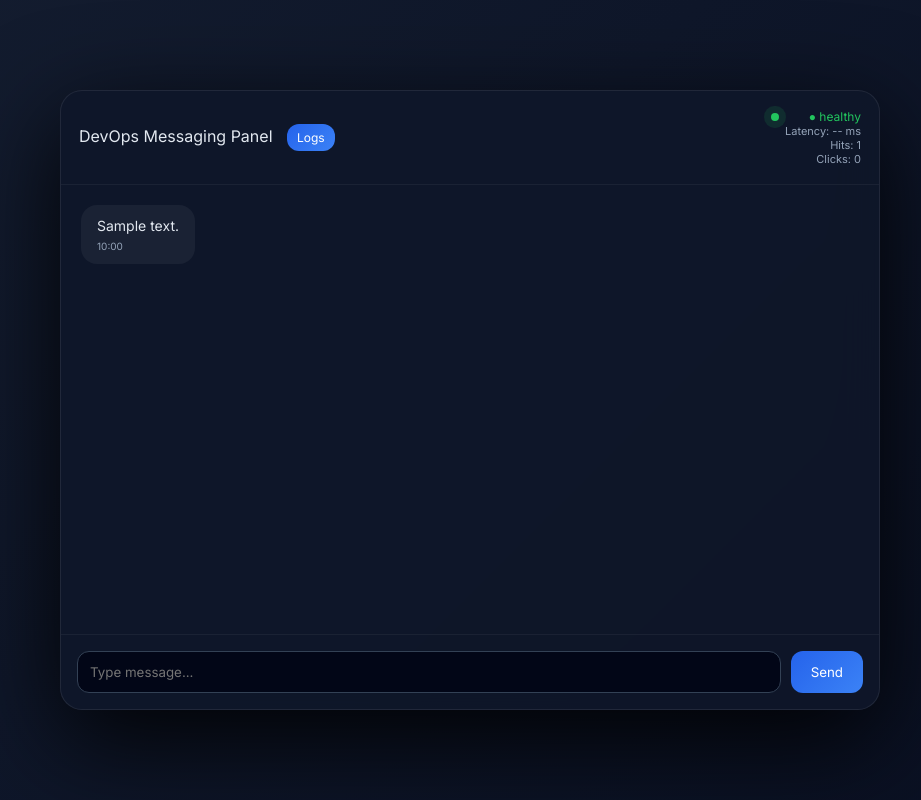
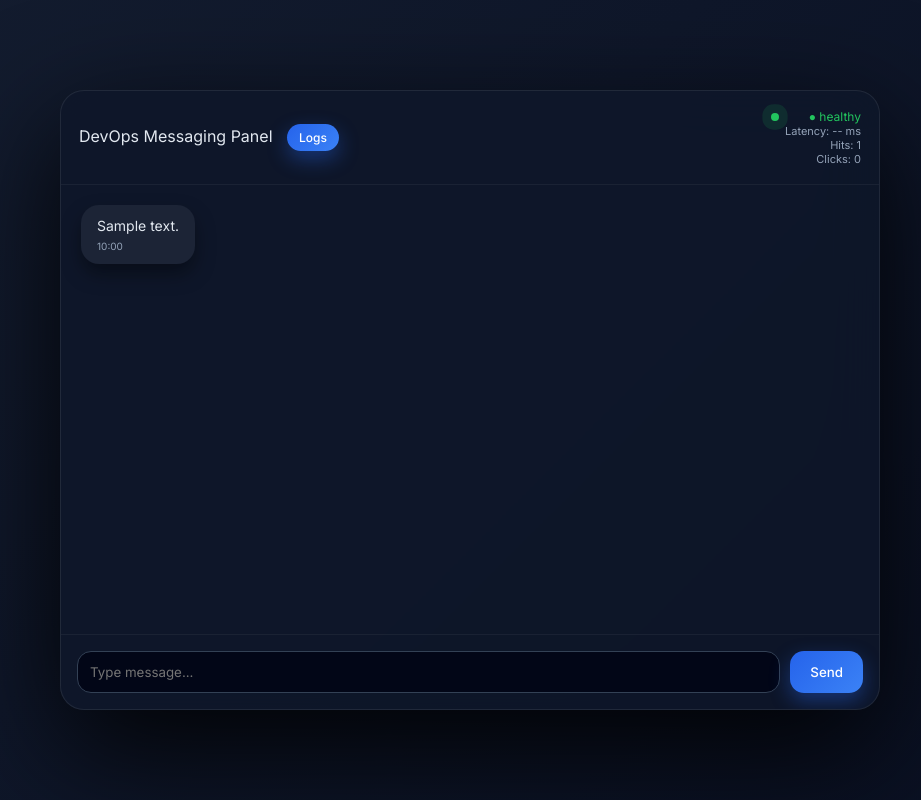
Before and after one commit to kvsatyanarayana949/two-tier-flask-app, a Flask app: page / in a window 1280 px wide. Shown: the whole page, without its empty margins (170-1091 px from the left). Run offline with Flask 2, Linux system fonts and the light colour scheme; data comes from the database, SQL or seed files in the repository; tables that the repository leaves empty hold one stand-in row (values such as "Sample post"); some libraries are stand-ins or nearby versions.

Commit message:
Update index.html

```diff
--- a/templates/index.html
+++ b/templates/index.html
@@ -18,6 +18,7 @@
     font-family:'Inter', sans-serif;
 }
 
+/* ===== BODY ===== */
 body {
     height:100vh;
     display:flex;
@@ -34,20 +35,28 @@ body {
     100%{background-position:0% 50%;}
 }
 
+/* ===== MAIN CONTAINER ===== */
 .container {
     width:100%;
     max-width:820px;
     height:620px;
     display:flex;
     flex-direction:column;
-    background: rgba(15,23,42,0.9);
-    backdrop-filter: blur(20px);
-    border-radius:22px;
+    background: rgba(15,23,42,0.85);
+    backdrop-filter: blur(25px);
+    border-radius:24px;
     border:1px solid rgba(255,255,255,0.08);
-    box-shadow:0 30px 100px rgba(0,0,0,0.9);
+    box-shadow:0 40px 120px rgba(0,0,0,0.9);
     overflow:hidden;
+    transition: all 0.3s ease;
 }
 
+.container:hover {
+    transform: translateY(-3px);
+    box-shadow:0 50px 150px rgba(0,0,0,1);
+}
+
+/* ===== HEADER ===== */
 .header {
     padding:18px;
     display:flex;
@@ -57,6 +66,7 @@ body {
     color:#e2e8f0;
 }
 
+/* ===== STATUS ===== */
 #status {
     font-size:12px;
     position:relative;
@@ -76,7 +86,7 @@ body {
 
 @keyframes pulse {
     0%{box-shadow:0 0 0 0 currentColor;}
-    70%{box-shadow:0 0 0 8px transparent;}
+    70%{box-shadow:0 0 0 10px transparent;}
     100%{box-shadow:0 0 0 0 transparent;}
 }
 
@@ -85,6 +95,7 @@ body {
     color:#94a3b8;
 }
 
+/* ===== MESSAGES ===== */
 .messages {
     flex:1;
     overflow-y:auto;
@@ -96,8 +107,10 @@ body {
 }
 .messages::-webkit-scrollbar-thumb {
     background:#334155;
+    border-radius:10px;
 }
 
+/* ===== MESSAGE BUBBLES ===== */
 .msg {
     margin-bottom:14px;
     display:flex;
@@ -113,19 +126,28 @@ body {
 
 .bubble {
     padding:12px 16px;
-    border-radius:16px;
+    border-radius:18px;
     max-width:65%;
     font-size:14px;
+    transition: all 0.25s ease;
 }
 
+.bubble:hover {
+    transform: scale(1.02);
+}
+
+/* USER MESSAGE */
 .user .bubble {
     background:linear-gradient(135deg,#2563eb,#3b82f6);
     color:white;
+    box-shadow:0 10px 25px rgba(59,130,246,0.4);
 }
 
+/* SYSTEM MESSAGE */
 .system .bubble {
-    background:rgba(255,255,255,0.05);
+    background:rgba(255,255,255,0.06);
     color:#e2e8f0;
+    box-shadow:0 10px 20px rgba(0,0,0,0.4);
 }
 
 .time {
@@ -157,25 +179,49 @@ body {
     gap:10px;
 }
 
+/* ===== INPUT FIELD ===== */
 input {
     flex:1;
     padding:12px;
-    border-radius:12px;
+    border-radius:14px;
     border:1px solid #334155;
     background:#020617;
     color:white;
+    transition: all 0.25s ease;
 }
 
+input:focus {
+    outline:none;
+    border-color:#3b82f6;
+    box-shadow:0 0 12px rgba(59,130,246,0.5);
+}
+
+/* ===== BUTTON ===== */
 button {
     padding:12px 20px;
-    border-radius:12px;
+    border-radius:14px;
     border:none;
     background:linear-gradient(135deg,#2563eb,#3b82f6);
     color:white;
     cursor:pointer;
     position:relative;
+    font-weight:500;
+    transition: all 0.25s ease;
+    box-shadow:0 8px 20px rgba(37,99,235,0.4);
 }
 
+/* BUTTON HOVER */
+button:hover {
+    transform: translateY(-2px);
+    box-shadow:0 12px 30px rgba(37,99,235,0.6);
+}
+
+/* BUTTON CLICK */
+button:active {
+    transform: scale(0.96);
+}
+
+/* LOADING */
 button.loading {
     pointer-events:none;
     opacity:0.7;
@@ -199,6 +245,7 @@ button.loading::after {
     to { transform:translateY(-50%) rotate(360deg); }
 }
 
+/* ===== TYPING ===== */
 .typing span {
     display:inline-block;
     width:6px;
@@ -226,7 +273,7 @@ button.loading::after {
     <div class="header">
         <div>
             DevOps Messaging Panel
-            <button id="logsBtn" style="margin-left:10px; padding:6px 10px; font-size:12px;">
+            <button id="logsBtn" style="margin-left:10px; padding:6px 12px; font-size:12px;">
                 Logs
             </button>
         </div>
@@ -238,7 +285,6 @@ button.loading::after {
             </div>
             <div id="latency">Latency: -- ms</div>
 
-            <!-- 🔥 METRICS -->
             <div style="font-size:11px; color:#94a3b8;">
                 <div id="hits">Hits: {{ hits }}</div>
                 <div id="clicks">Clicks: {{ clicks }}</div>
@@ -275,7 +321,7 @@ button.loading::after {
 <script src="https://code.jquery.com/jquery-3.6.0.min.js"></script>
 
 <script>
-
+/* SAME JS (UNCHANGED) */
 function scrollBottom() {
     let box = document.getElementById("messages");
     box.scrollTop = box.scrollHeight;
@@ -297,7 +343,6 @@ function addMessage(text, type, time) {
     scrollBottom();
 }
 
-/* TYPING */
 function showTyping() {
     $("#messages").append(`
         <div class="msg system" id="typing">
@@ -312,7 +357,6 @@ function removeTyping() {
     $("#typing").remove();
 }
 
-/* SEND */
 $("#sendBtn").click(sendMsg);
 
 function sendMsg() {
@@ -322,7 +366,6 @@ function sendMsg() {
 
     if (!msg) return;
 
-    // 🔥 TRACK CLICK
     fetch('/track_click', { method: 'POST' });
 
     addMessage(msg, "user", "now");
@@ -365,7 +408,6 @@ function sendMsg() {
     });
 }
 
-/* METRICS AUTO REFRESH */
 function loadMetrics() {
     fetch('/metrics')
     .then(res => res.json())
@@ -377,7 +419,6 @@ function loadMetrics() {
 
 setInterval(loadMetrics, 5000);
 
-/* LOG VIEWER */
 $("#logsBtn").click(function() {
     let panel = $("#logsPanel");
 
@@ -415,7 +456,6 @@ setInterval(() => {
 }, 5000);
 
 scrollBottom();
-
 </script>
 
 </body>
```
